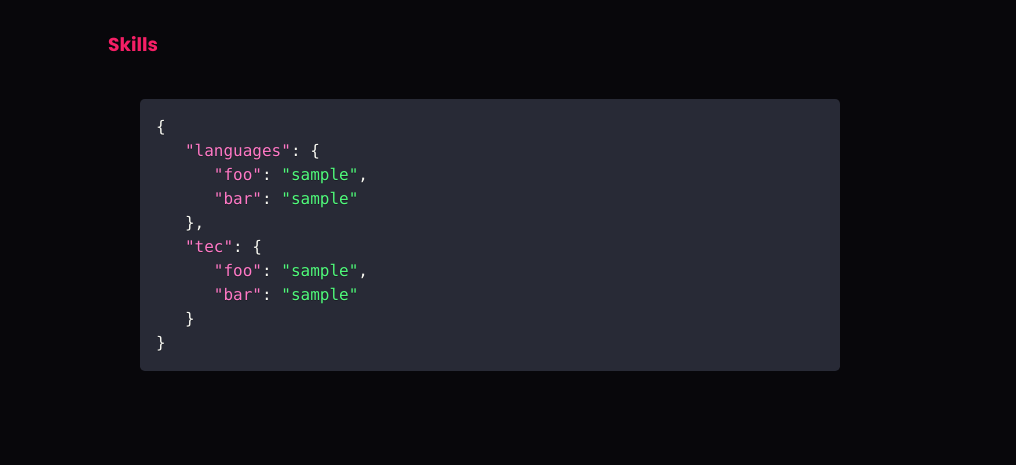
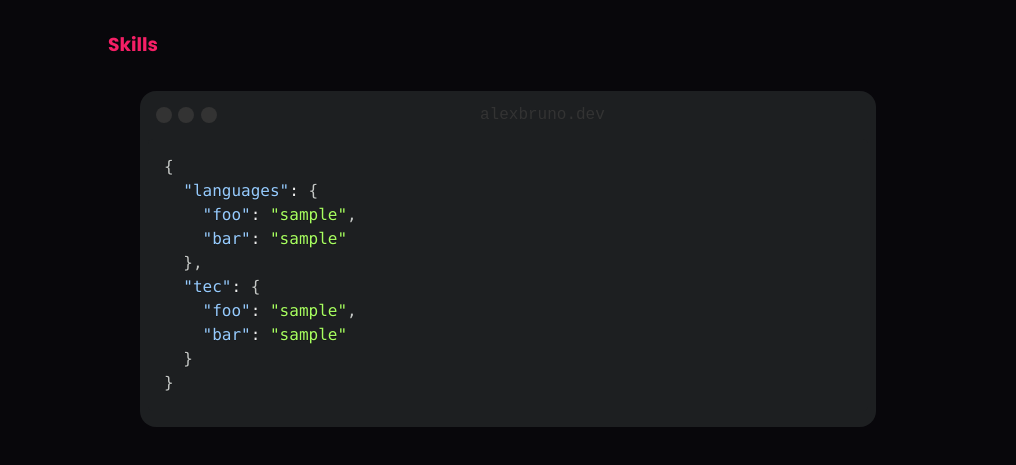
Before and after one commit to alexbruno10/portfolio, a React (Vite) app: page /about in a window 1280 px wide. Shown: the part 333-798 px from the top of the page, without its empty margins (132-1148 px from the left). Built offline with nearby package versions, Linux system fonts and the light colour scheme.

Commit message:
feat: coding style in terminal

```diff
--- a/src/pages/Sobre/index.tsx
+++ b/src/pages/Sobre/index.tsx
@@ -3,7 +3,7 @@ import React from '/public/icons/React.svg'
 import Skills from '../../../skills.json'
 import Highlight from 'react-highlight'
 import { Prism as SyntaxHighlighter } from "react-syntax-highlighter";
-import { dracula } from "react-syntax-highlighter/dist/cjs/styles/prism";
+import { atomDark } from "react-syntax-highlighter/dist/cjs/styles/prism";
 
 export default function About() {
 
@@ -31,19 +31,23 @@ export default function About() {
                         <h1>Skills</h1>
                     </div>
                     <div className={styles.contentIcons}>
-                        {/* <div className={styles.grid}>
-                            <div className={styles.item}>
-                                <img src="/public/vite.svg" alt="" />
+                        <div className={styles.contentTerminal}>
+
+
+                            <code>
+                            <div className={styles.contentTerminalHeader}>
+                                <div className={styles.contentTerminalButtons}>
+                                    <span id='close' className={styles.close}></span>
+                                    <span className={styles.minimaze}></span>
+                                    <span className={styles.full}></span>
+                                </div>
+                                <p>alexbruno.dev</p>
                             </div>
-                        </div> */}
-                        <div className={styles.contentTerminal}>
-                            <pre>
-                            <code>
-                            <SyntaxHighlighter language="javascript" style={dracula}>
-                            {JSON.stringify(Skills, null, 3) }
+                            <SyntaxHighlighter language="javascript" style={atomDark}>
+                            {JSON.stringify(Skills, null, 2) }
                             </SyntaxHighlighter>
                             </code>
-                            </pre>
+
                         </div>
                     </div>
                 </section>
--- a/src/pages/Sobre/styles.module.scss
+++ b/src/pages/Sobre/styles.module.scss
@@ -54,29 +54,42 @@
         .contentIcons {
 
             padding: 2rem 2rem;
-            align-items: center;
-            justify-content: center;
 
             .contentTerminal {
-                max-width: 700px;
-                height: 700px;
+                padding: 0.5rem;
                 border-radius: 1rem;
-            }
+                background-color: #1d1f21;
 
-            // .grid {
-            //     display: grid;
-            //     grid-template-columns: 1fr 1fr 1fr 1fr 1fr;
+                .contentTerminalHeader {
 
-            //     .item {
-
-            //         img {
+                    display: flex;
+                    // background-color: var(--gray-700);
+                    height: 2rem;
+                    align-items: center;
 
 
-            //         }
+                    .contentTerminalButtons {
+                        display: flex;
+                        gap: 0.4rem;
+                        margin-left: 0.5rem;
+                        align-items: center;
 
-            //     }
+                        span {
+                            height: 1rem;
+                            width: 1rem;
+                            border-radius: 50%;
+                            background-color: var(--gray-400);
+                          }
+                    }
 
-            // }
+                    p {
+                        font-size: 1rem;
+                        color: var(--gray-400);
+                        margin: 0 auto;
+                    }
+                }
+
+            }
 
         }
 
```
Also changed, not shown: 1 other file (tests, documents, lock files or other folders).
